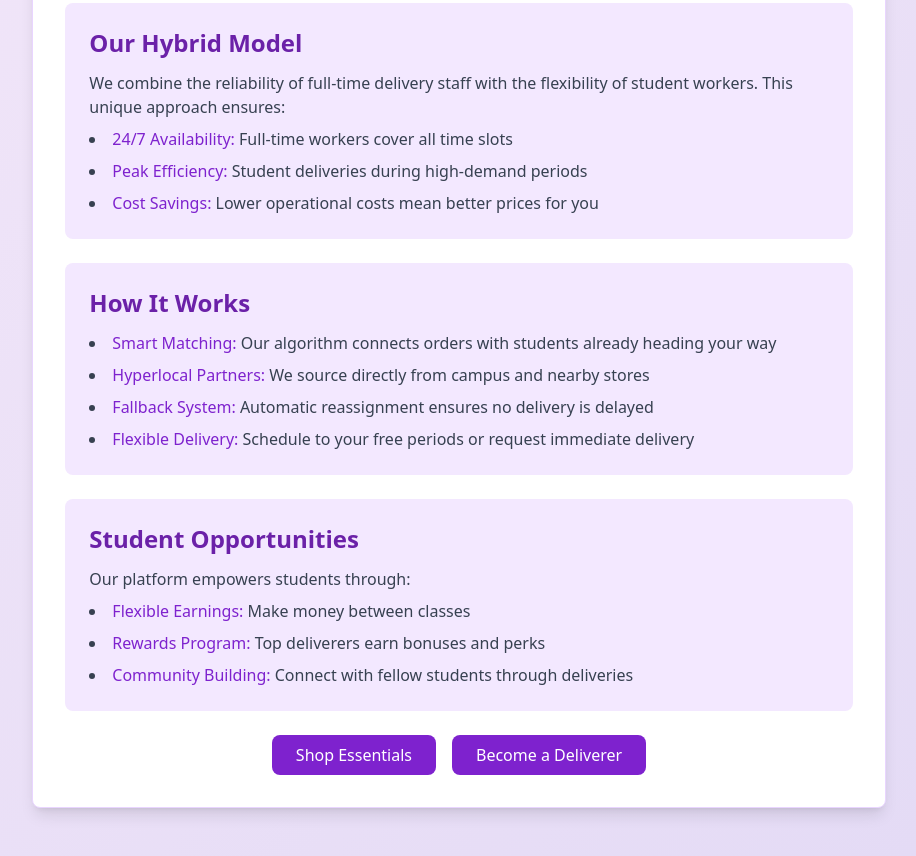
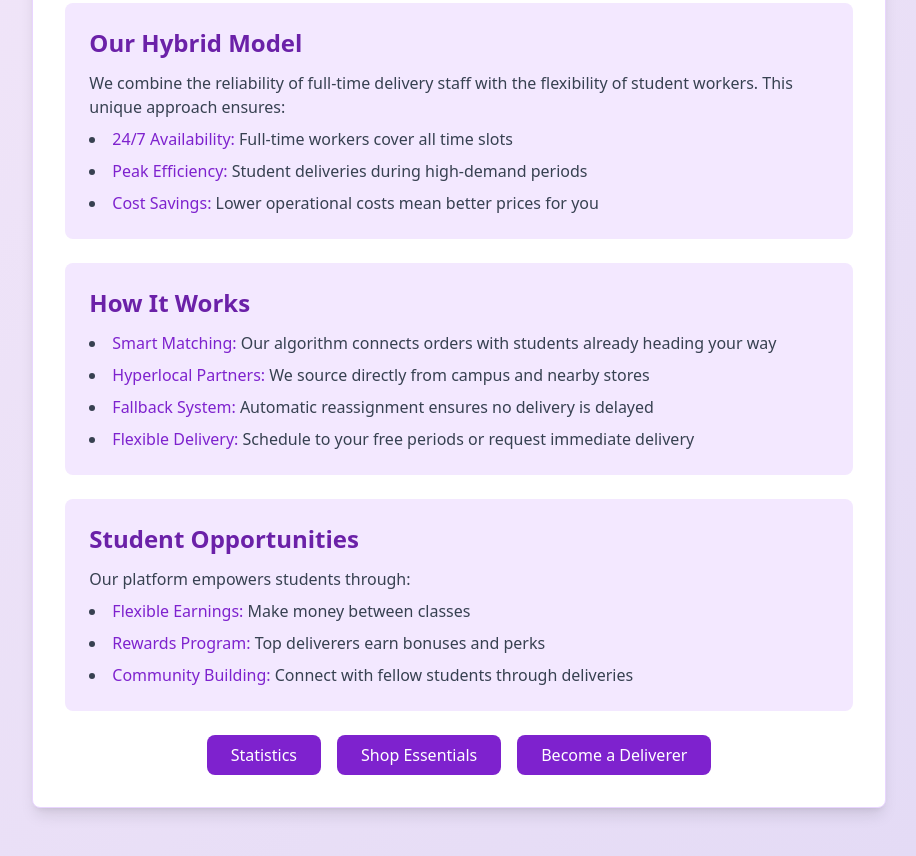
Before and after one commit to ABDHIJA2005/webprog, a plain HTML site: page FRONTEND/About.html in a window 1280 px wide. Shown: the part 386-1242 px from the top of the page, without its empty margins (181-1097 px from the left). Drawn offline with nearby package versions, Linux system fonts and the light colour scheme.

Commit message:
About.html

```diff
--- a/FRONTEND/About.html
+++ b/FRONTEND/About.html
@@ -74,6 +74,9 @@
                     </ul>
                 </div>
                 <div class="flex flex-col md:flex-row justify-center gap-4 mt-8">
+                    <a href="piechart.html" class="purple-bg text-white px-6 py-2 rounded-lg hover:bg-purple-800 transition-colors text-center">
+                        Statistics
+                    </a>
                     <a href="index.html" class="purple-bg text-white px-6 py-2 rounded-lg hover:bg-purple-800 transition-colors text-center">
                         Shop Essentials
                     </a>
@@ -85,4 +88,5 @@
         </div>
     </section>
 </body>
+
 </html>
```
